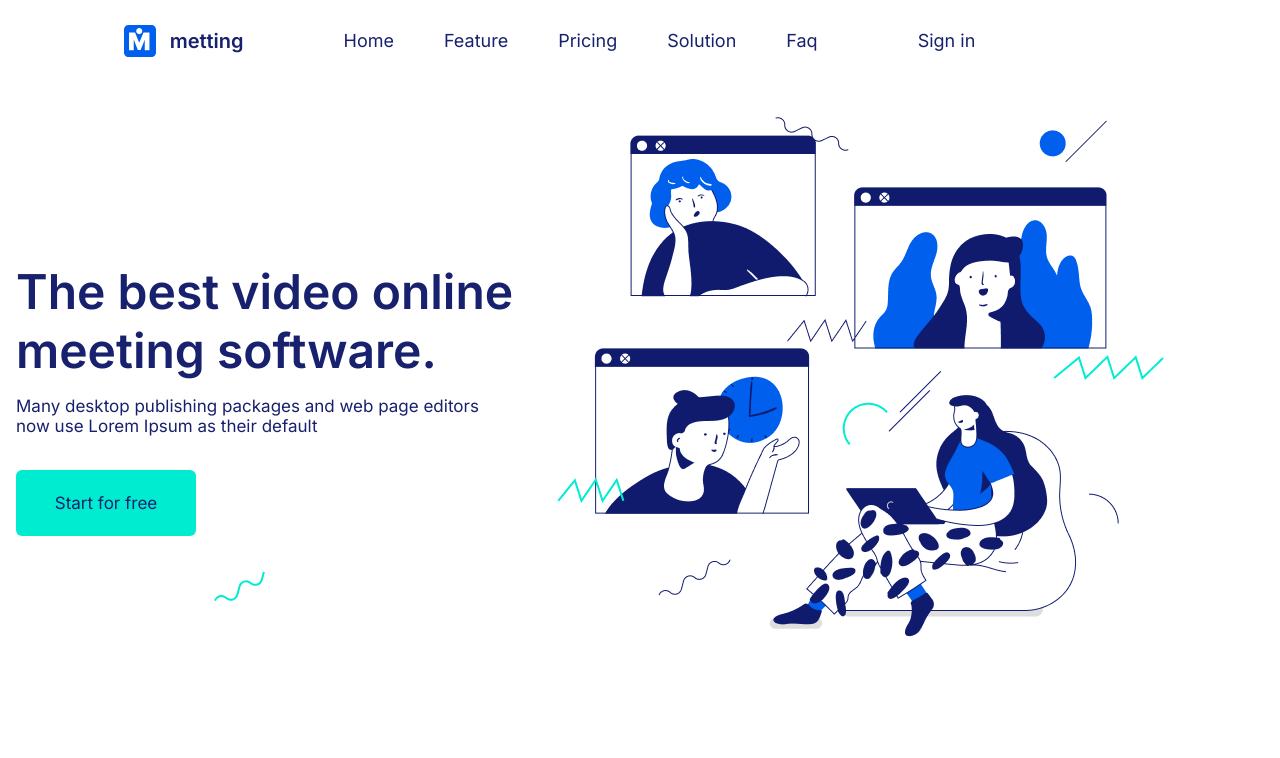
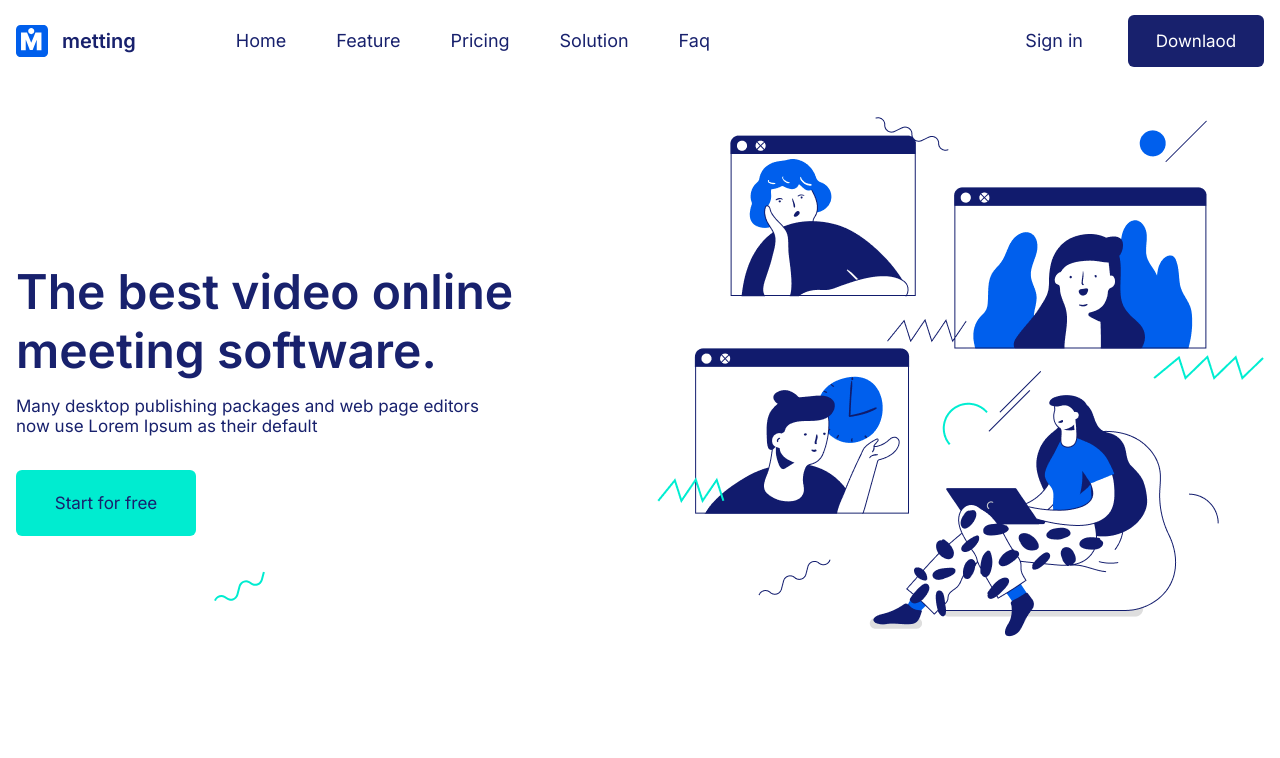
Before and after one commit to fooxy96/Suite, a plain HTML site: page index.html in a window 1280 px wide. Shown: the top 758 px of the page. Drawn offline with Linux system fonts and the light colour scheme.

Commit message:
Update main.css

```diff
--- a/css/main.css
+++ b/css/main.css
@@ -28,6 +28,11 @@ body {
 
 .container {
   max-width: 1400px;
+  margin: 0 auto;
+}
+
+.container-2 {
+  max-width: 1150px;
   margin: 0 auto;
 }
 
@@ -99,18 +104,6 @@ body {
   }
 }
 
-@media screen and (min-width: 1190px) {
-  .header {
-    align-items: center;
-  }
-}
-
-@media screen and (max-width: 1190px) {
-  .header {
-    align-items: flex-start;
-  }
-}
-
 .burger {
   display: flex;
 }
@@ -171,6 +164,7 @@ body {
   height: 52px;
   font-size: 17px;
   font-weight: 500;
+  background-color: #18216D;
   color: #FFFFFF;
   border-radius: 6px;
   transition: cubic-bezier(0.075, 0.82, 0.165, 1) 1.5s;
@@ -331,12 +325,6 @@ body {
 
 .performance__right-block {
   text-align: center;
-}
-
-@media screen and (min-width: 1245px) {
-  .performance__right-block {
-    margin-right: 100px;
-  }
 }
 
 @media screen and (max-width: 1245px) {
```
